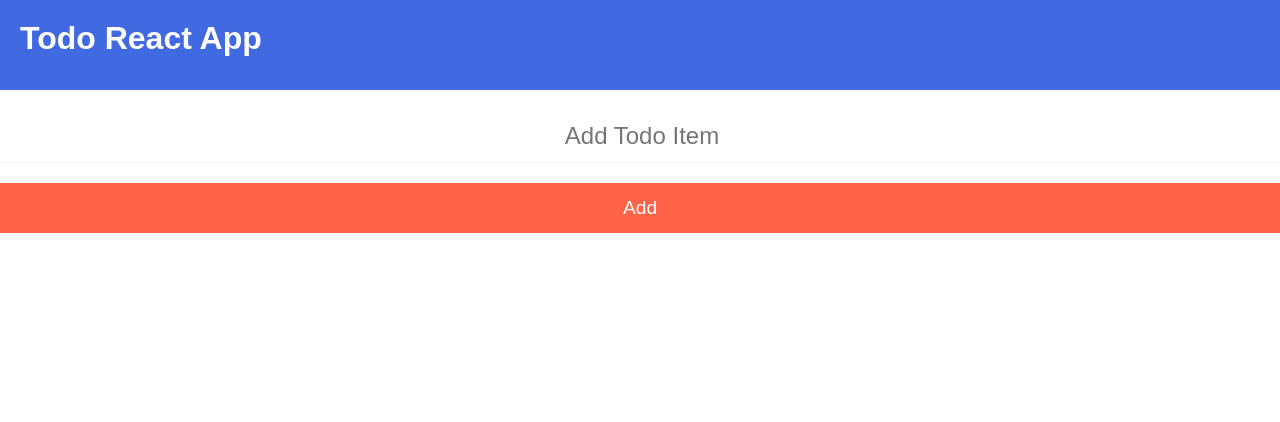
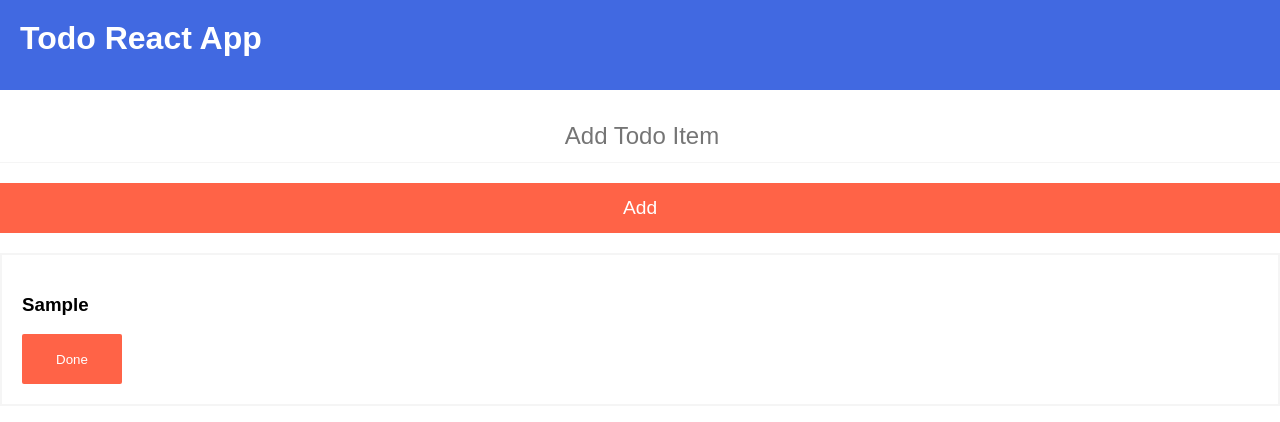
Before and after one commit to aakarshit-agarwal/todo-react-app, a React (Create React App) app: page / in a window 1280 px wide. Both pictures are taken after typing "Sample" into the empty fields and a click on the button "Add". Shown: the top 422 px of the page. Built offline with nearby package versions, Linux system fonts and the light colour scheme.

Commit message:
Adding list style + done button

```diff
--- a/package.json
+++ b/package.json
@@ -9,6 +9,7 @@
     "react": "^18.2.0",
     "react-dom": "^18.2.0",
     "react-scripts": "5.0.1",
+    "shortid": "^2.2.16",
     "web-vitals": "^2.1.4"
   },
   "scripts": {
--- a/src/App.js
+++ b/src/App.js
@@ -1,11 +1,20 @@
+import { useState } from 'react';
 import Form from './components/Form';
 import Header from './components/Header';
 
 function App() {
+    const [todo, setTodo] = useState('');
+    const [todoList, setTodoList] = useState([]);
+
     return (
         <div className='App'>
             <Header></Header>
-            <Form></Form>
+            <Form
+                todo={todo}
+                setTodo={setTodo}
+                todoList={todoList}
+                setTodoList={setTodoList}
+            ></Form>
         </div>
     );
 }
--- a/src/components/Form.jsx
+++ b/src/components/Form.jsx
@@ -1,54 +1,37 @@
-import { Component } from 'react';
 import styles from '../style.module.css';
+import TodoList from './TodoList';
+import shortid from 'shortid';
 
-class Form extends Component {
-    state = {
-        todo: '',
-        todoList: [],
+const Form = ({ todo, setTodo, todoList, setTodoList }) => {
+    const handleAddInputChange = (event) => {
+        setTodo(event.target.value);
     };
 
-    handleAddInputChange = (event) => {
-        this.setState({
-            todo: event.target.value,
-        });
-        console.log(this.state);
+    const handleAddFormSubmit = (event) => {
+        event.preventDefault();
+        setTodoList([...todoList, { id: shortid.generate(), name: todo }]);
+        setTodo('');
     };
 
-    handleAddFormSubmit = (event) => {
-        event.preventDefault();
-        let newTodoList = this.state.todoList;
-        newTodoList.push(this.state.todo);
-
-        this.setState({
-            todo: '',
-            todoList: newTodoList,
-        });
-        console.log(this.state);
-    };
-
-    render() {
-        return (
+    return (
+        <div>
             <div className={styles.todoForm}>
-                <form onSubmit={this.handleAddFormSubmit}>
+                <form onSubmit={handleAddFormSubmit}>
                     <input
                         type='text'
                         placeholder='Add Todo Item'
                         className={styles.todoInput}
-                        value={this.state.todo}
-                        onChange={this.handleAddInputChange}
+                        value={todo}
+                        onChange={handleAddInputChange}
                     />
                     <button type='submit' className={styles.addButton}>
                         Add
                     </button>
                 </form>
-                {/* <>
-                    {this.state.todoList.map((item) => {
-                        return <ListItem key={item} itemName={item}></ListItem>;
-                    })}
-                </> */}
             </div>
-        );
-    }
-}
+            <TodoList todoList={todoList} setTodoList={setTodoList}></TodoList>
+        </div>
+    );
+};
 
 export default Form;
--- /dev/null
+++ b/src/components/Todo.jsx
@@ -0,0 +1,24 @@
+import styles from '../style.module.css';
+
+const Todo = ({ item, todoList, setTodoList }) => {
+    const doneButtonHandler = () => {
+        setTodoList(todoList.filter((doneItem) => doneItem.id !== item.id));
+    };
+
+    return (
+        <div>
+            <div className={styles.todoItem}>
+                <h3 className={styles.todoName}>{item.name}</h3>
+                <button
+                    className={styles.doneButton}
+                    onClick={doneButtonHandler}
+                >
+                    Done
+                </button>
+            </div>
+            <div></div>
+        </div>
+    );
+};
+
+export default Todo;
--- /dev/null
+++ b/src/components/TodoList.jsx
@@ -0,0 +1,20 @@
+import Todo from './Todo';
+
+const TodoList = ({ todoList, setTodoList }) => {
+    return (
+        <div>
+            {todoList.map((item) => {
+                return (
+                    <Todo
+                        key={item.id}
+                        item={item}
+                        todoList={todoList}
+                        setTodoList={setTodoList}
+                    ></Todo>
+                );
+            })}
+        </div>
+    );
+};
+
+export default TodoList;
--- a/src/style.module.css
+++ b/src/style.module.css
@@ -36,3 +36,23 @@ body{
     color: white;
     margin-top: 20px;
 }
+
+.todoItem{
+    margin: auto;
+    border: 2px solid whitesmoke;
+    padding: 20px;
+    margin-top: 20px;
+}
+
+.todoName{
+
+}
+
+.doneButton{
+    border: none;
+    height: 50px;
+    background-color: tomato;
+    width: 100px;
+    border-radius: 2px;
+    color: white;
+}
```
Also changed, not shown: src/components/ListItem.jsx (deleted, +0 -13 lines), 1 other file (tests, documents, lock files or other folders).
